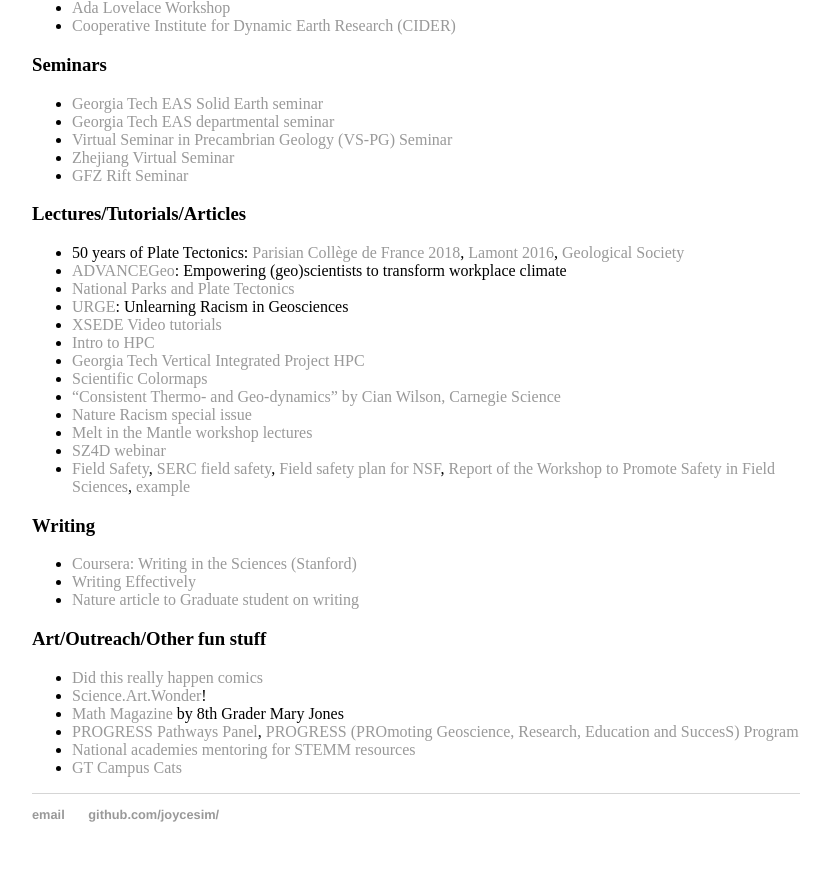
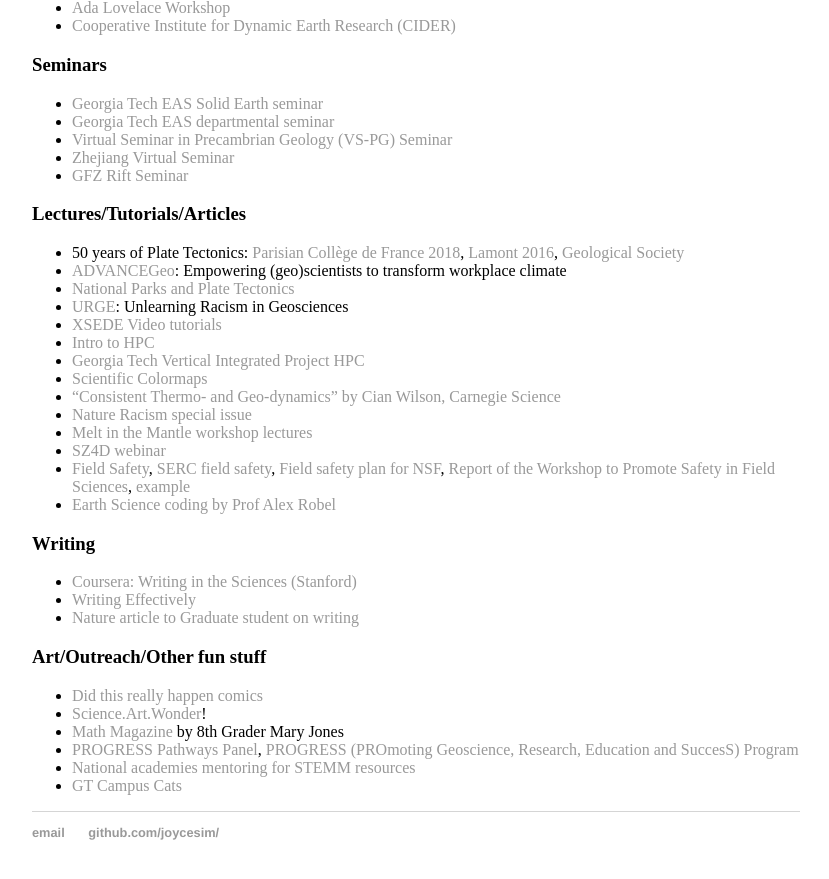
Before and after one commit to joycesim/joycesim.github.io, a Jekyll site: the page built from research/index.md, in a window 1280 px wide and 900 px high, scrolled down 7325 px. Shown: the top 879 px of the window, without its empty margins (224-1053 px from the left). Built offline with Jekyll 4.4.1, drawn with Linux system fonts in a browser that asks for light colours.

Commit message:
Update index.md

```diff
--- a/research/index.md
+++ b/research/index.md
@@ -151,6 +151,7 @@
 * [Melt in the Mantle workshop lectures](https://www.newton.ac.uk/event/mim/)
 * [SZ4D webinar](https://www.sz4d.org/past)
 * [Field Safety](https://fieldsafe.colorado.edu/what-advanceing-fieldsafety), [SERC field safety](https://serc.carleton.edu/advancegeo/resources/field_work.html), [Field safety plan for NSF](https://www.esa.org/events/the-esa-weekly-water-cooler/what-goes-into-a-field-safety-plan/), [Report of the Workshop to Promote Safety in Field Sciences](https://zenodo.org/records/5841983), [example](https://hsrm.umn.edu/department-environmental-health-safety/lab-research-safety/other-services/field-research-safety)
+* [Earth Science coding by Prof Alex Robel](https://mediaspace.gatech.edu/playlist/dedicated/1_ilv7c4yi/1_su0fg094)
 
 ### Writing
 * [Coursera: Writing in the Sciences (Stanford)](https://www.coursera.org/learn/sciwrite)
```
